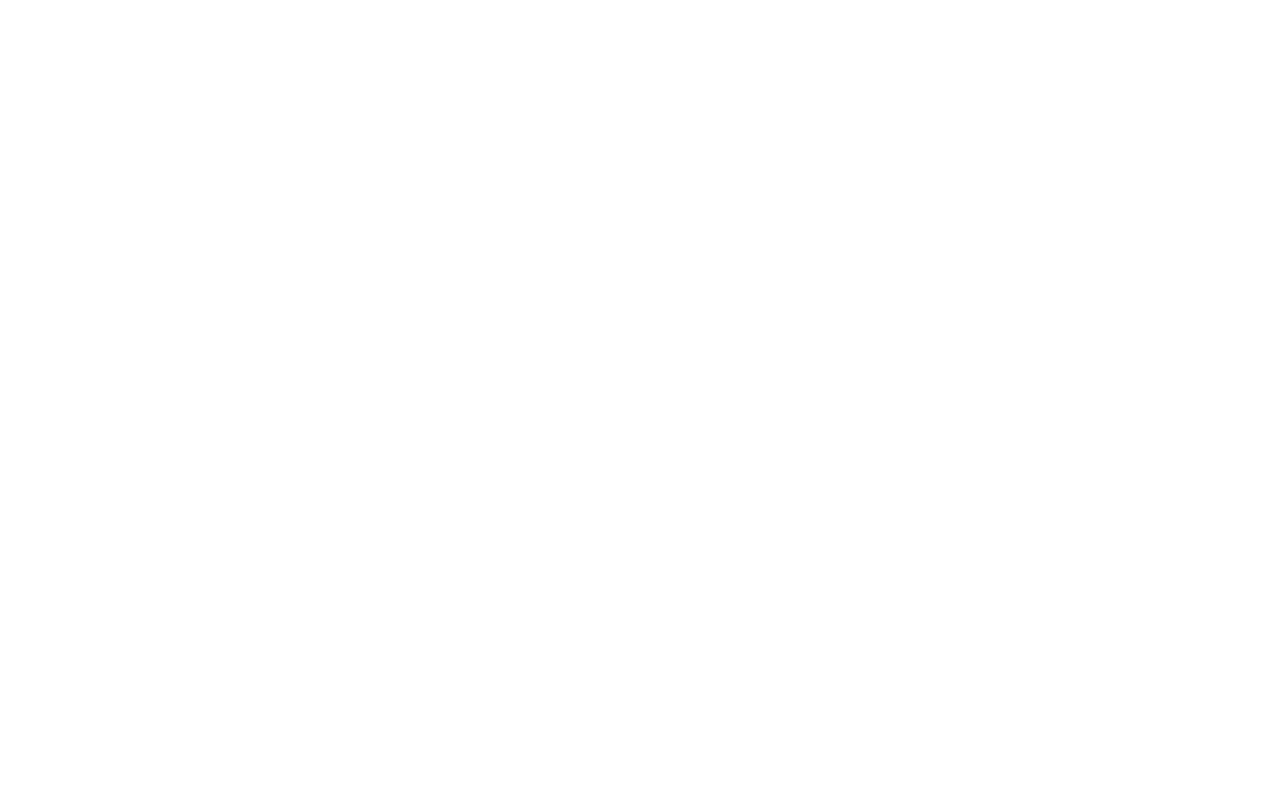
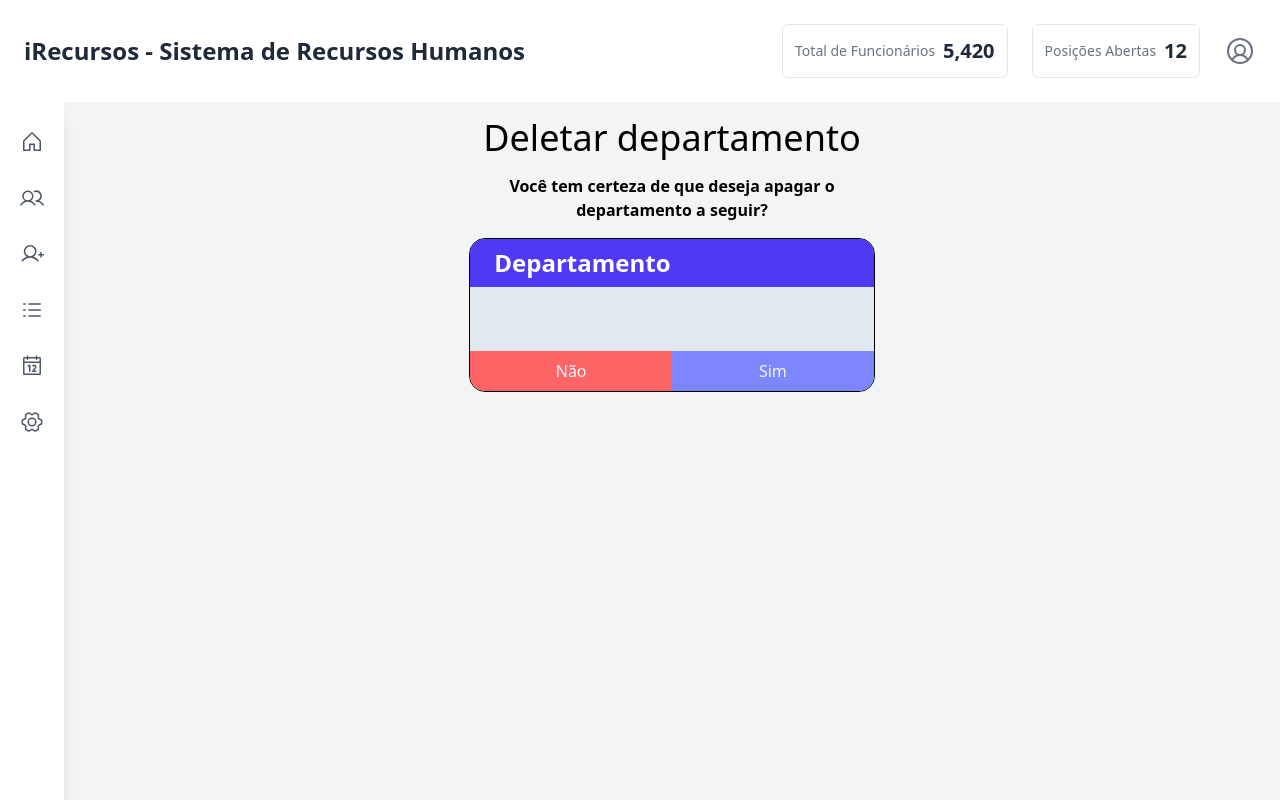
Before and after one commit to Grupo-1-JS07/iRecursos-Frontend, a React (Vite) app: page /deletardepartamento/1 in a window 1280 px wide. Before the commit this address had no page. Shown: the top 800 px of the page. Built offline with nearby package versions, Linux system fonts and the light colour scheme; no server answers.

Commit message:
feat: :sparkles: aba crud departamento

```diff
--- a/src/App.tsx
+++ b/src/App.tsx
@@ -1,16 +1,18 @@
 import React from "react";
+import { BrowserRouter, Route, Routes } from "react-router-dom";
+import FormDepartamento from "./components/departamento/formdepartamento/formDepartamentos";
+import ListaDepartamentos from "./components/departamento/listadepartamento/ListaDepartamento";
+import DeletarFuncionario from "./components/funcionario/deletarfuncionario/DeletarFuncionario";
+import FormFuncionario from "./components/funcionario/formfuncionario/FormFuncionario";
+import ListaFuncionarios from "./components/funcionario/listafuncionario/listaFuncionario";
+import MainLayout from "./mainlayout/MainLayout";
+import Configuracoes from "./pages/Configuracoes";
+import Dashboard from "./pages/Dashboard";
 import Funcionarios from "./pages/Funcionarios";
 import Recrutamento from "./pages/Recrutamento";
-import Performance from "./pages/Performance";
-import Configuracoes from "./pages/Configuracoes";
-import Dashboard from "./pages/Dashboard";
 import Cadastro from "./pages/cadastro/Cadastro";
 import Login from "./pages/login/Login";
-import ListaFuncionarios from "./components/funcionario/listafuncionario/listaFuncionario";
-import FormFuncionario from "./components/funcionario/formfuncionario/FormFuncionario";
-import DeletarFuncionario from "./components/funcionario/deletarfuncionario/DeletarFuncionario";
-import { BrowserRouter, Route, Routes } from "react-router-dom";
-import MainLayout from "./mainlayout/MainLayout";
+import DeletarDepartamento from "./components/departamento/deletardepartamento/deletarDepartamento";
 
 const App: React.FC = () => {
   return (
@@ -27,13 +29,26 @@ const App: React.FC = () => {
             <Route path="/dashboard" element={<Dashboard />} />
             <Route path="/funcionarios" element={<Funcionarios />} />
             <Route path="/recrutamento" element={<Recrutamento />} />
-            <Route path="/performance" element={<Performance />} />
+            <Route path="/departamentos" element={<FormDepartamento />} />
+            <Route path="/departamentoslista" element={<ListaDepartamentos />} />
+            <Route path="/cadastrardepartamento" element={<FormDepartamento />} />
+            <Route
+              path="/cadastrardepartamento/{}"
+            />
+            <Route path="/editar/:id" element={<FormDepartamento />} />
+            <Route
+              path="/deletardepartamento/:id"
+              element={<DeletarDepartamento />}
+            />
+            <Route
+              path="/editardepartamento/:id"
+              element={<FormDepartamento />} />
+
             <Route path="/configuracoes" element={<Configuracoes />} />
             <Route path="/funcionarioslista" element={<ListaFuncionarios />} />
             <Route path="/cadastrarfuncionario" element={<FormFuncionario />} />
             <Route
               path="/cadastrarfuncionario/{}"
-              element={<FormFuncionario />}
             />
             <Route path="/editar/:id" element={<FormFuncionario />} />
             <Route
--- a/src/components/departamento/carddepartamento/cardDepartamento.tsx
+++ b/src/components/departamento/carddepartamento/cardDepartamento.tsx
@@ -7,11 +7,11 @@ interface CardDepartamentosProps{
 
 function CardDepartamentos({ departamento }: CardDepartamentosProps) {
     return (
-        <div className='border flex flex-col rounded-2xl overflow-hidden justify-between'>
-            <header className='py-2 px-6 bg-indigo-800 text-white font-bold text-2xl'>
-                Departamento
-            </header>
-            <p className='p-8 text-3xl bg-slate-200 h-full'>{departamento.nome_departamento}</p>
+    <div className="border flex flex-col rounded-2xl overflow-hidden justify-between">
+      <header className="py-2 px-6 bg-[#6c757d] text-white font-bold text-2xl">
+        Departamento
+      </header>
+      <p className="p-8 text-3xl bg-slate-200 h-full">{departamento.nome_departamento}</p>
 
             <div className="flex">
                 <Link to={`/editardepartamento/${departamento.id}`}
@@ -20,7 +20,7 @@ function CardDepartamentos({ departamento }: CardDepartamentosProps) {
 	                <button>Editar</button>
                 </Link>
 
-                <Link to='' className='text-slate-100 bg-red-400 hover:bg-red-700 w-full
+                <Link to={`/deletardepartamento/${departamento.id}`} className='text-slate-100 bg-red-400 hover:bg-red-700 w-full
                     flex items-center justify-center'>
                     <button>Deletar</button>
                 </Link>
--- a/src/components/departamento/deletardepartamento/deletarDepartamento.tsx
+++ b/src/components/departamento/deletardepartamento/deletarDepartamento.tsx
@@ -1,19 +1,35 @@
 /* eslint-disable @typescript-eslint/no-explicit-any */
 
-import { useState } from "react"
+import { useEffect, useState } from "react"
 import { RotatingLines } from "react-loader-spinner"
 import { useNavigate, useParams } from "react-router-dom"
 import type Departamento from "../../../models/Departamento"
-import { deletar } from "../../../services/Service"
+import { buscar, deletar } from "../../../services/Service"
 
 function DeletarDepartamento() {
 
     const navigate = useNavigate()
 
-    const [departamento] = useState<Departamento>({} as Departamento)
+    const [departamento, setDepartamento] = useState<Departamento>({} as Departamento)
     const [isLoading, setIsLoading] = useState<boolean>(false)
 
     const { id } = useParams<{ id: string }>()
+
+    async function buscarPorId(id: string) {
+        try {
+        await buscar(`departamentos/${id}`, setDepartamento);
+        } catch (error: any) {
+          if (error.toString().includes("401")) {
+            <></>;
+          }
+        }
+      }
+
+      useEffect(() => {
+        if (id !== undefined) {
+          buscarPorId(id);
+        }
+      }, [id]);
 
 
     async function deletarDepartamento() {
@@ -48,7 +64,7 @@ function DeletarDepartamento() {
             <div className='border flex flex-col rounded-2xl overflow-hidden justify-between'>
                 <header
                     className='py-2 px-6 bg-indigo-600 text-white font-bold text-2xl'>
-                    Tema
+                    Departamento
                 </header>
                 <p className='p-8 text-3xl bg-slate-200 h-full'>{departamento.nome_departamento}</p>
                 <div className="flex">
--- a/src/components/departamento/formdepartamento/formDepartamentos.tsx
+++ b/src/components/departamento/formdepartamento/formDepartamentos.tsx
@@ -38,7 +38,7 @@ function FormDepartamento() {
     }
 
     function retornar() {
-        navigate("/departamentos")
+        navigate("/departamentoslista")
     }
 
     async function gerarNovoDepartamento(e: ChangeEvent<HTMLFormElement>) {
--- a/src/components/sidebar/Sidebar.tsx
+++ b/src/components/sidebar/Sidebar.tsx
@@ -44,7 +44,7 @@ const Sidebar: React.FC = () => {
           </li>
           <li className="mb-2">
             <Link
-              to="/performance"
+              to="/cadastrardepartamento"
               className="flex items-center justify-center w-12 h-12 text-gray-600 hover:bg-blue-500 hover:text-white rounded-md transition-colors duration-200"
             >
               <ListDashes size={24} />
```
